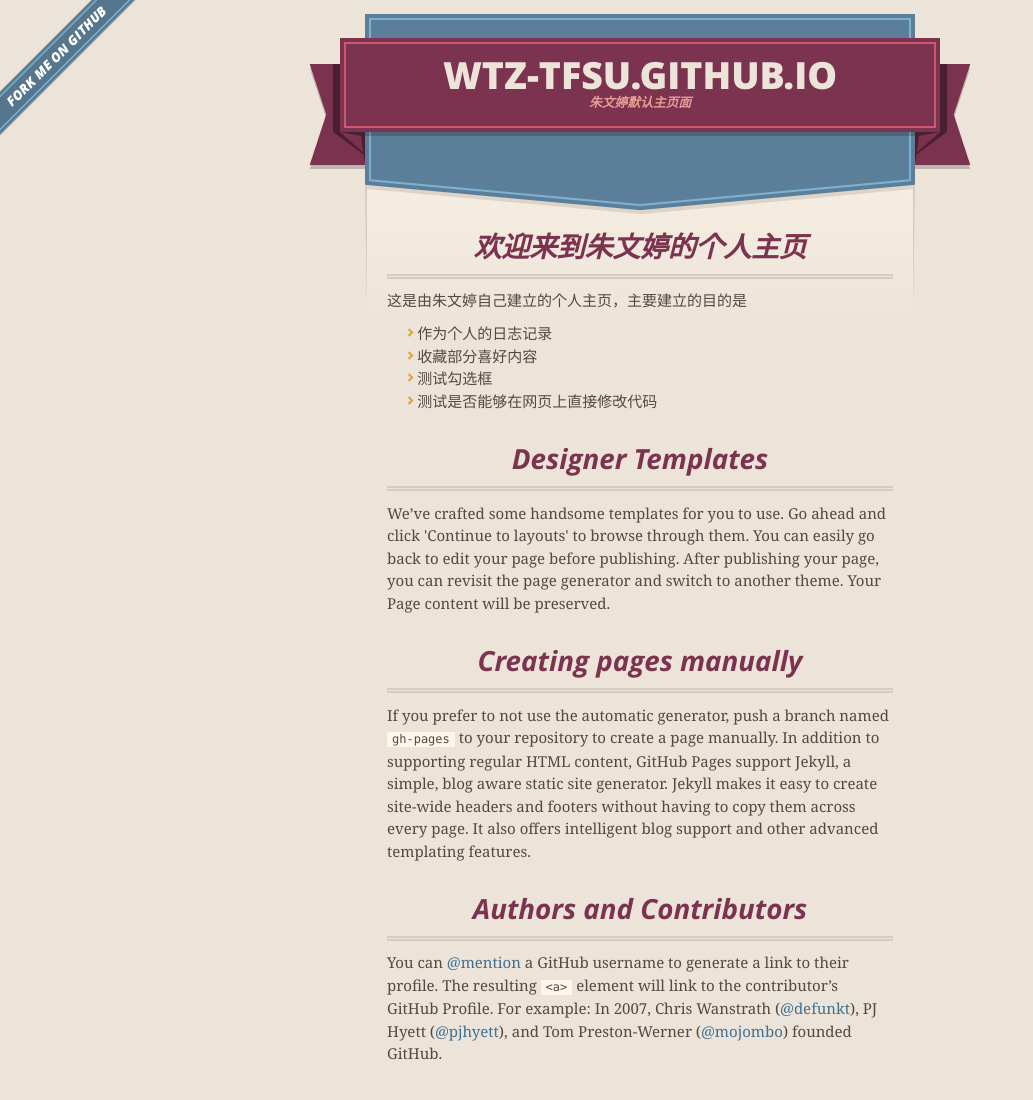
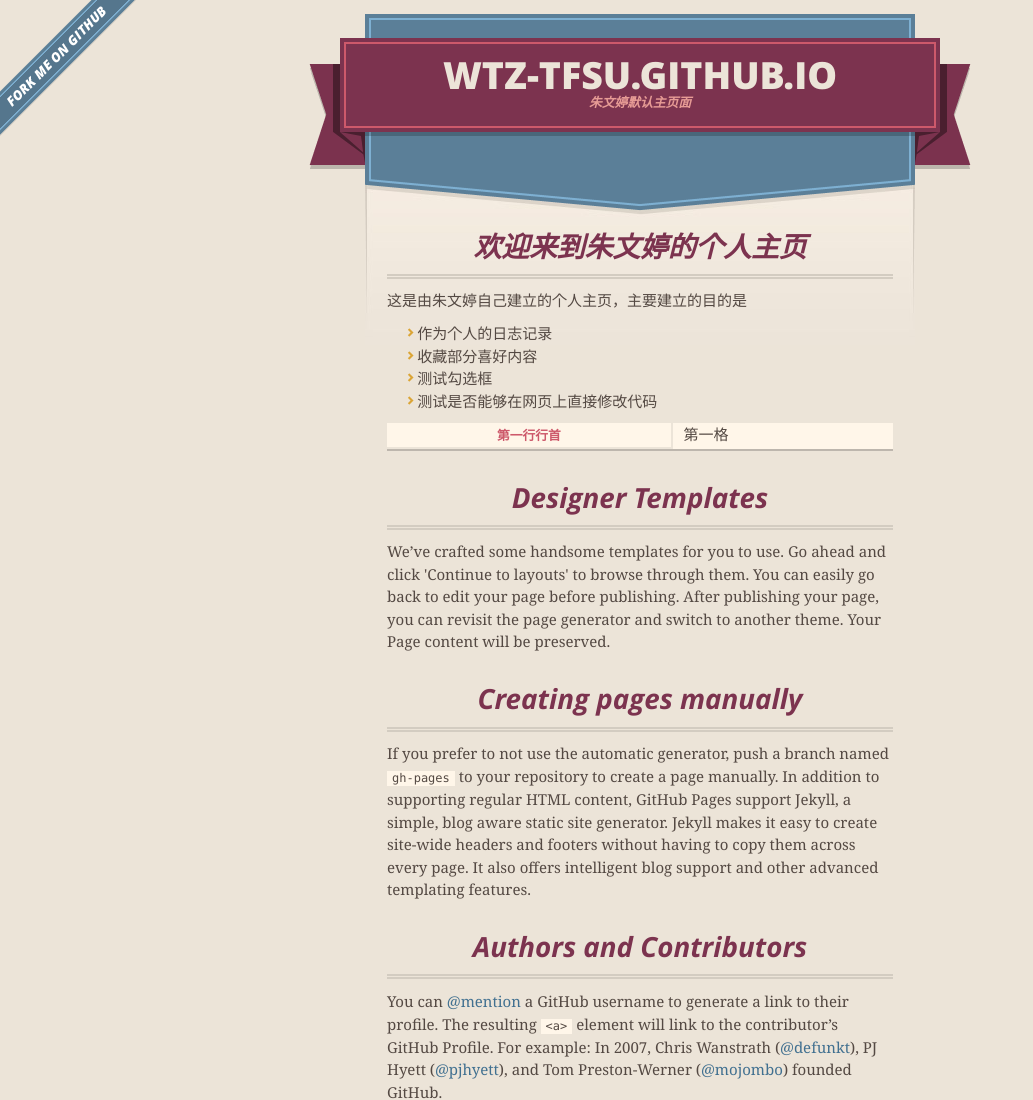
Before and after one commit to wtz-tfsu/wtz-tfsu.github.io, a plain HTML site: page index.html in a window 1280 px wide. Shown: the top 1100 px of the page, without its empty margins (0-1033 px from the left). Drawn offline with nearby package versions, Linux system fonts and the light colour scheme.

Commit message:
添加table
添加table

```diff
--- a/index.html
+++ b/index.html
@@ -56,6 +56,10 @@
 <li>测试勾选框</li>
 <li>测试是否能够在网页上直接修改代码</li>
 </ul>
+<table>
+  <th>第一行行首</th>
+  <td>第一格</td>
+</table>
 
 <h3>
 <a id="designer-templates" class="anchor" href="#designer-templates" aria-hidden="true"><span class="octicon octicon-link"></span></a>Designer Templates</h3>
```
